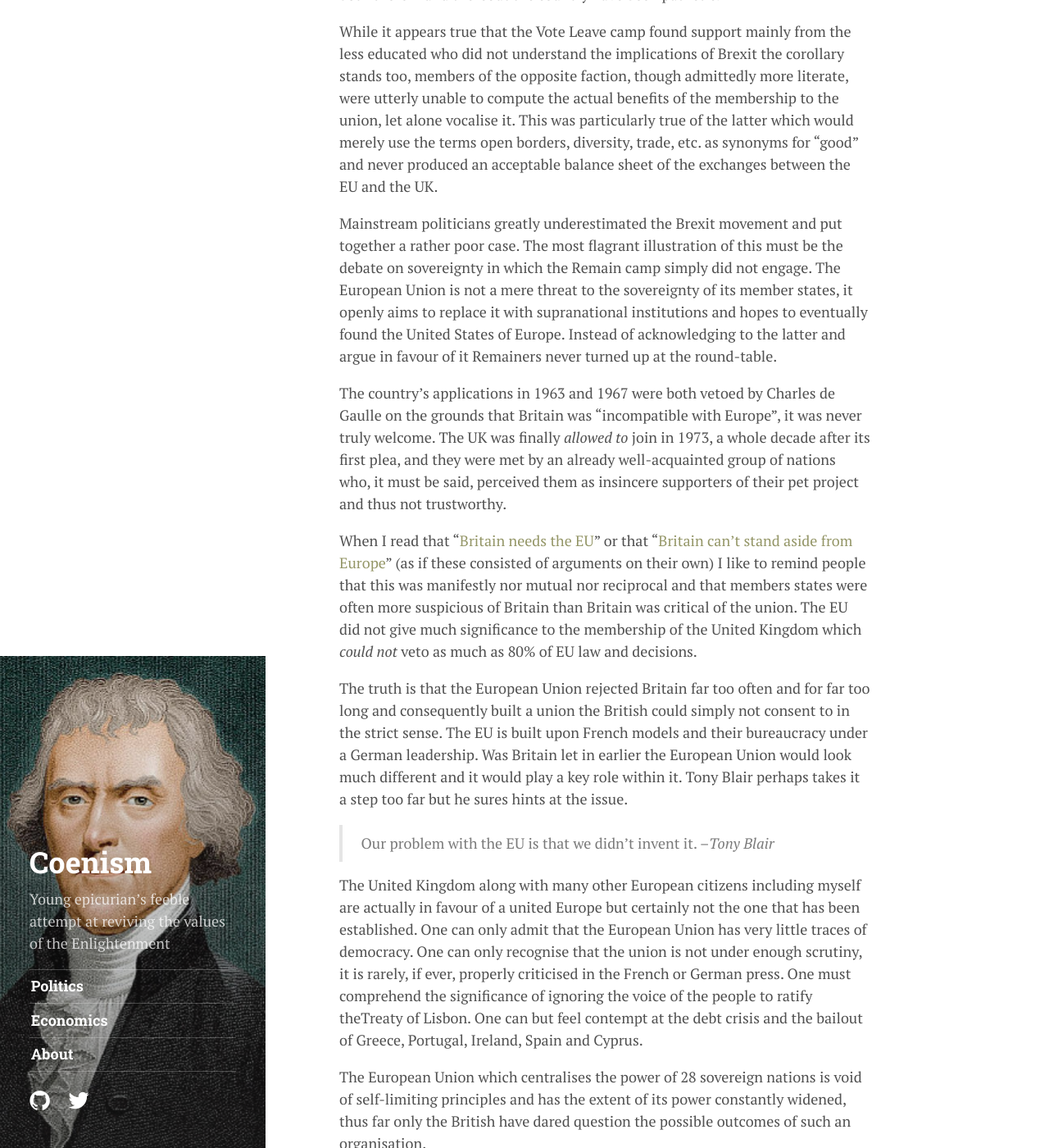
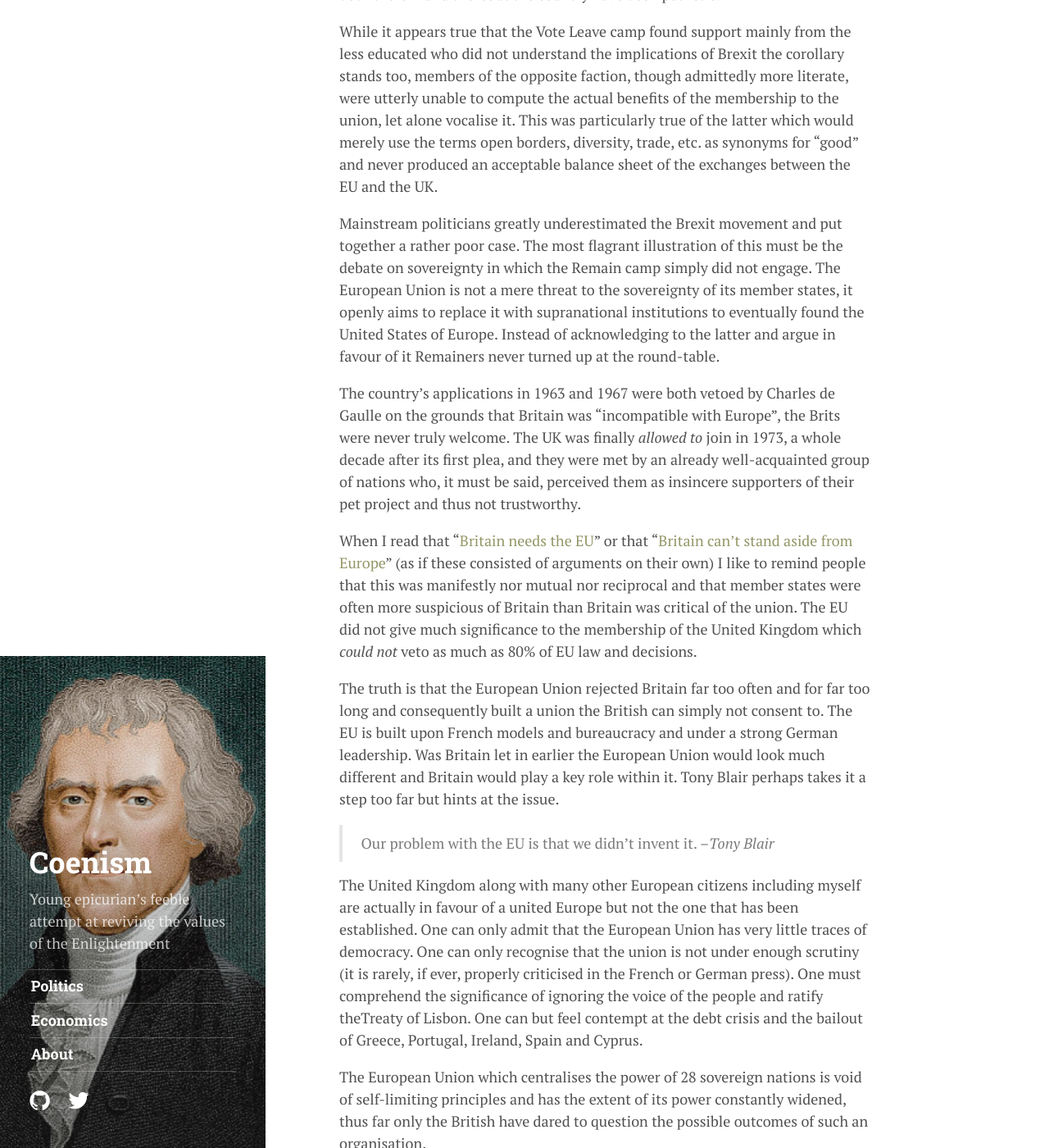
Before and after one commit to tomucker/tomucker.github.io, a Jekyll site: the page built from _posts/2016-07-21-brexit.md, in a window 1280 px wide and 1400 px high, scrolled down 333 px. Shown: the whole window at 82% size. Built offline with Jekyll 4.4.1, drawn with Linux system fonts in a browser that asks for light colours; nearby versions of some CDN libraries; some web fonts are replaced; some of the changed text lies outside the part shown.

Commit message:
bbrexit rmvd

```diff
--- a/_posts/2016-07-21-brexit.md
+++ b/_posts/2016-07-21-brexit.md
@@ -11,20 +11,20 @@ Responses to the withdrawal of the United Kingdom from the European Union both t
 
 While it appears true that the Vote Leave camp found support mainly from the less educated who did not understand the implications of Brexit the corollary stands too, members of the opposite faction, though admittedly more literate, were utterly unable to compute the actual benefits of the membership to the union, let alone vocalise it. This was particularly true of the latter which would merely use the terms open borders, diversity, trade, etc. as synonyms for "good" and never produced an acceptable balance sheet of the exchanges between the EU and the UK.
 
-Mainstream politicians greatly underestimated the Brexit movement and put together a rather poor case. The most flagrant illustration of this must be the debate on sovereignty in which the Remain camp simply did not engage. The European Union is not a mere threat to the sovereignty of its member states, it openly aims to replace it with supranational institutions and hopes to eventually found the United States of Europe. Instead of acknowledging to the latter and argue in favour of it Remainers never turned up at the round-table.
+Mainstream politicians greatly underestimated the Brexit movement and put together a rather poor case. The most flagrant illustration of this must be the debate on sovereignty in which the Remain camp simply did not engage. The European Union is not a mere threat to the sovereignty of its member states, it openly aims to replace it with supranational institutions to eventually found the United States of Europe. Instead of acknowledging to the latter and argue in favour of it Remainers never turned up at the round-table.
 
-The country's applications in 1963 and 1967 were both vetoed by Charles de Gaulle on the grounds that Britain was "incompatible with Europe", it was never truly welcome. The UK was finally *allowed to* join in 1973, a whole decade after its first plea, and they were met by an already well-acquainted group of nations who, it must be said, perceived them as insincere supporters of their pet project and thus not trustworthy.
+The country's applications in 1963 and 1967 were both vetoed by Charles de Gaulle on the grounds that Britain was "incompatible with Europe", the Brits were never truly welcome. The UK was finally *allowed to* join in 1973, a whole decade after its first plea, and they were met by an already well-acquainted group of nations who, it must be said, perceived them as insincere supporters of their pet project and thus not trustworthy.
 
-When I read that "[Britain needs the EU](http://www.nytimes.com/2016/03/04/opinion/boris-johnson-britain-europe-brexit.html?_r=0)" or that "[Britain can't stand aside from Europe](http://www.dailymail.co.uk/debate/article-3543962/History-teaches-T-stand-aside-Europe-Wellington-Churchill-yes-Lady-Thatcher-confirm.html)" (as if these consisted of arguments on their own) I like to remind people that this was manifestly nor mutual nor reciprocal and that members states were often more suspicious of Britain than Britain was critical of the union. The EU did not give much significance to the membership of the United Kingdom which *could not* veto as much as 80% of EU law and decisions.
+When I read that "[Britain needs the EU](http://www.nytimes.com/2016/03/04/opinion/boris-johnson-britain-europe-brexit.html?_r=0)" or that "[Britain can't stand aside from Europe](http://www.dailymail.co.uk/debate/article-3543962/History-teaches-T-stand-aside-Europe-Wellington-Churchill-yes-Lady-Thatcher-confirm.html)" (as if these consisted of arguments on their own) I like to remind people that this was manifestly nor mutual nor reciprocal and that member states were often more suspicious of Britain than Britain was critical of the union. The EU did not give much significance to the membership of the United Kingdom which *could not* veto as much as 80% of EU law and decisions.
 
-The truth is that the European Union rejected Britain far too often and for far too long and consequently built a union the British could simply not consent to in the strict sense. The EU is built upon French models and their bureaucracy under a German leadership. Was Britain let in earlier the European Union would look much different and it would play a key role within it. Tony Blair perhaps takes it a step too far but he sures hints at the issue.
+The truth is that the European Union rejected Britain far too often and for far too long and consequently built a union the British can simply not consent to. The EU is built upon French models and bureaucracy and under a strong German leadership. Was Britain let in earlier the European Union would look much different and Britain would play a key role within it. Tony Blair perhaps takes it a step too far but hints at the issue.
 
 > Our problem with the EU is that we didn't invent it.
 > --<cite>Tony Blair</cite>
 
-The United Kingdom along with many other European citizens including myself are actually in favour of a united Europe but certainly not the one that has been established. One can only admit that the European Union has very little traces of democracy. One can only recognise that the union is not under enough scrutiny, it is rarely, if ever, properly criticised in the French or German press. One must comprehend the significance of ignoring the voice of the people to ratify theTreaty of Lisbon. One can but feel contempt at the debt crisis and the bailout of Greece, Portugal, Ireland, Spain and Cyprus.
+The United Kingdom along with many other European citizens including myself are actually in favour of a united Europe but not the one that has been established. One can only admit that the European Union has very little traces of democracy. One can only recognise that the union is not under enough scrutiny (it is rarely, if ever, properly criticised in the French or German press). One must comprehend the significance of ignoring the voice of the people and ratify theTreaty of Lisbon. One can but feel contempt at the debt crisis and the bailout of Greece, Portugal, Ireland, Spain and Cyprus.
 
-The European Union which centralises the power of 28 sovereign nations is void of self-limiting principles and has the extent of its power constantly widened, thus far only the British have dared question the possible outcomes of such an organisation.
+The European Union which centralises the power of 28 sovereign nations is void of self-limiting principles and has the extent of its power constantly widened, thus far only the British have dared to question the possible outcomes of such an organisation.
 
 > Probably it is true that the very magnitude of the outrages committed by the totalitarian governments, instead of increasing the fear that such a system might one day arise in more enlightened countries, has rather strengthened the assurance that it cannot happen here.
 > --<cite>Friedrich Hayek</cite>
```
Also changed, not shown: 1 other file.
